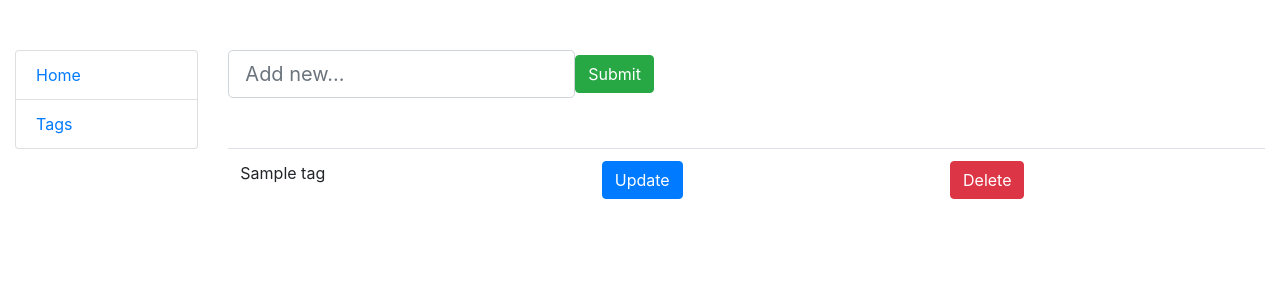
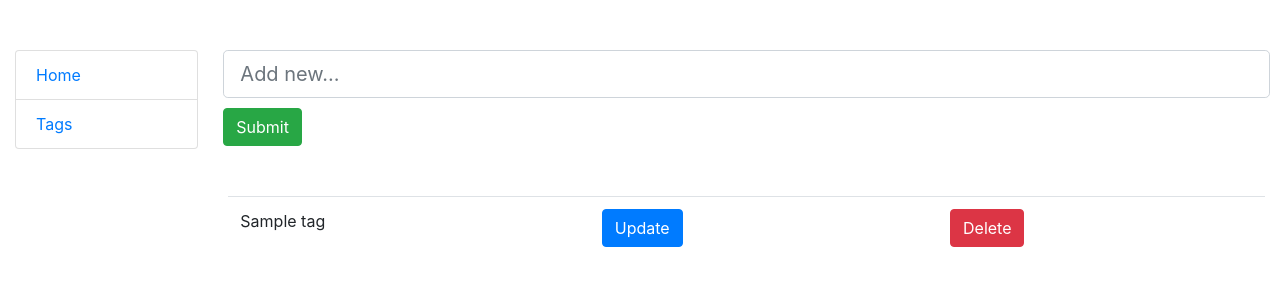
Before and after one commit to bythewaters/todo-list, a Django app: page /tags/ in a window 1280 px wide. Shown: the top 300 px of the page. Run offline with Django 4.2, Linux system fonts and the light colour scheme; tables that the repository leaves empty hold one stand-in row (values such as "Sample post").

Commit message:
Separate form and button in tags list

```diff
--- a/templates/my_todo_list/tag.html
+++ b/templates/my_todo_list/tag.html
@@ -1,11 +1,11 @@
 {% extends "base.html" %}
 
 {% block content %}
-  <form action="{% url 'my_todo_list:tag-create' %}" method="post" class="form-inline">
+  <form action="{% url 'my_todo_list:tag-create' %}" method="post" class="form-row" >
     {% csrf_token %}
     <input name="name" style="margin-top: 50px" type="text" class="form-control form-control-lg" id="exampleFormControlInput1"
       placeholder="Add new...">
-    <button style="margin-top: 50px" class="btn btn-success">
+    <button style="margin-top: 10px" class="btn btn-success">
       Submit
     </button>
   </form>
```
